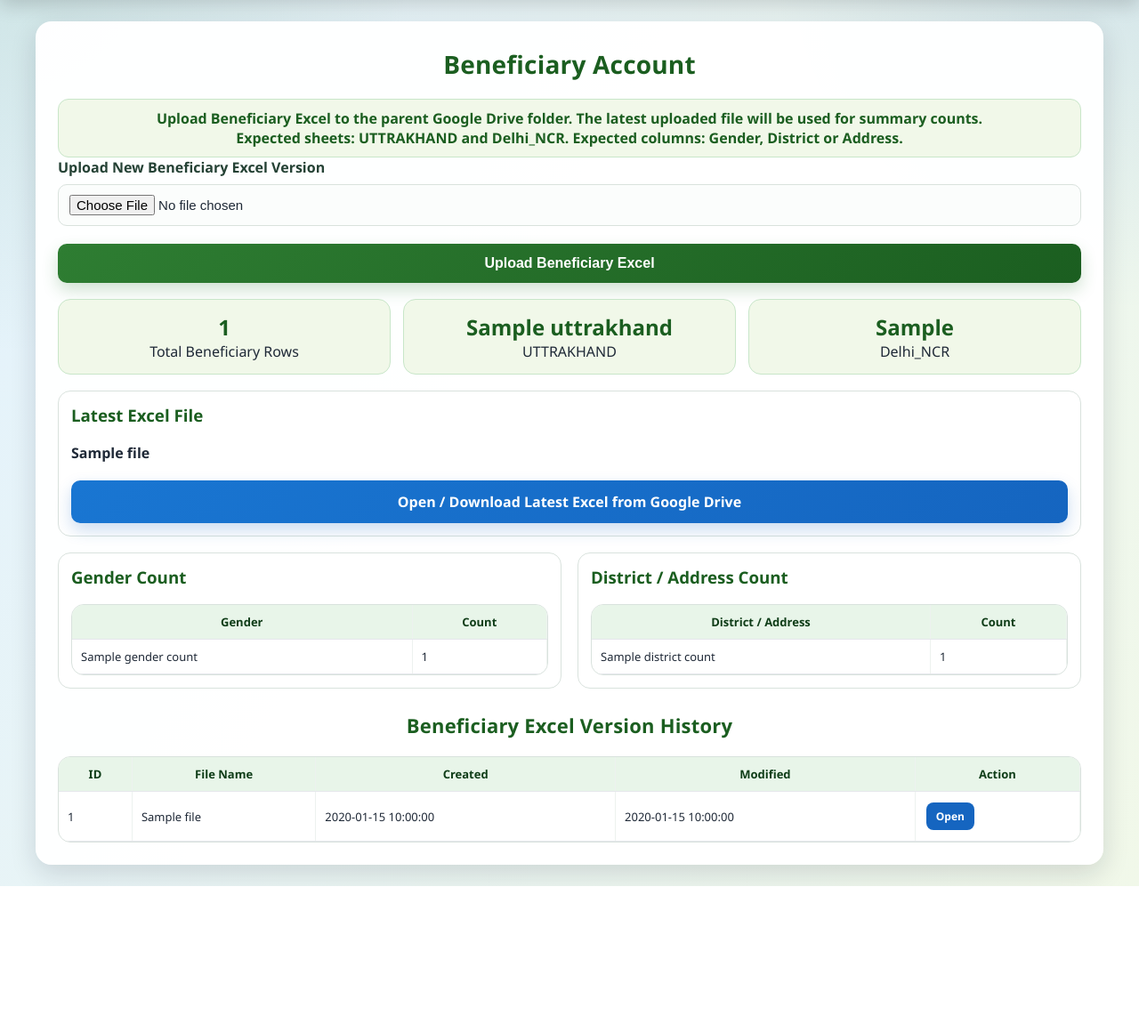
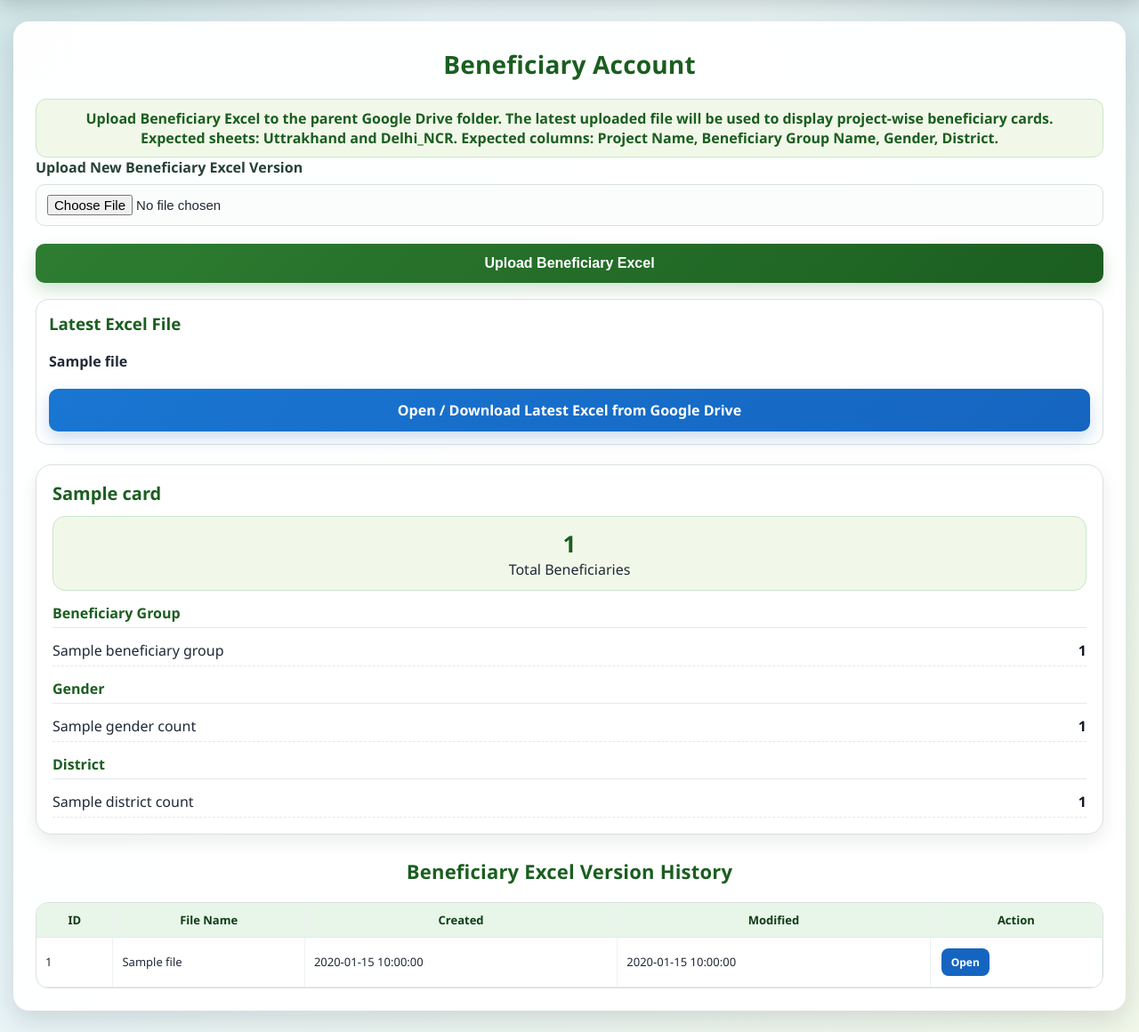
Before and after one commit to ouproject2021-arch/Ummid_Project, a Flask app: template templates/beneficiary_account.html in a window 1280 px wide. Shown: the part 66-1226 px from the top of the page at 89% size. Before the commit the page ends 1062 px from the top, so only its background shows below. Run offline with Flask 3, Linux system fonts and the light colour scheme; the template is opened without the code that fills it: most values are stand-ins (such as "Sample title", 1, 10 or a date in 2020); some libraries are stand-ins or nearby versions.

Commit message:
Add files via upload

```diff
--- a/templates/beneficiary_account.html
+++ b/templates/beneficiary_account.html
@@ -2,12 +2,17 @@
 <link rel="stylesheet" href="{{ url_for('static', filename='style.css') }}">
 <script src="{{ url_for('static', filename='app.js') }}"></script>
 <style>
-.summary-grid{display:grid;grid-template-columns:repeat(3,1fr);gap:14px;margin:18px 0;}
-.summary-card{background:#f1f8e9;border:1px solid #c8e6c9;border-radius:14px;padding:14px;text-align:center;}
-.summary-card strong{display:block;color:#1b5e20;font-size:24px;}
-.two-grid{display:grid;grid-template-columns:repeat(2,1fr);gap:18px;margin-top:18px;}
-.info-box{background:#fff;border:1px solid #d9e2dd;border-radius:14px;padding:14px;}
-@media(max-width:800px){.summary-grid,.two-grid{grid-template-columns:1fr;}}
+.beneficiary-card-grid{display:grid;grid-template-columns:repeat(auto-fit,minmax(320px,1fr));gap:18px;margin-top:22px;}
+.beneficiary-card{background:#ffffff;border:1px solid #d9e2dd;border-radius:18px;padding:18px;box-shadow:0 8px 20px rgba(15,23,42,0.08);}
+.beneficiary-card h3{margin:0 0 12px;color:#1b5e20;font-size:20px;}
+.beneficiary-total{background:#f1f8e9;border:1px solid #c8e6c9;border-radius:14px;padding:12px;text-align:center;margin-bottom:14px;}
+.beneficiary-total strong{display:block;color:#1b5e20;font-size:26px;}
+.card-section{margin-top:14px;}
+.card-section-title{font-weight:bold;color:#1b5e20;margin-bottom:8px;border-bottom:1px solid #e5e7eb;padding-bottom:5px;}
+.count-row{display:flex;justify-content:space-between;gap:10px;padding:6px 0;border-bottom:1px dashed #e5e7eb;}
+.count-row span:last-child{font-weight:bold;color:#111827;}
+.file-box{background:#fff;border:1px solid #d9e2dd;border-radius:14px;padding:14px;margin-top:18px;}
+@media(max-width:800px){.beneficiary-card-grid{grid-template-columns:1fr;}}
 </style>
 </head><body>
 
@@ -27,13 +32,13 @@
     </div>
 </div>
 
-<div class="container"><div class="form-card" style="max-width:1200px;">
+<div class="container"><div class="form-card" style="max-width:1300px;">
 <h2>Beneficiary Account</h2>
 
 <div class="page-note">
-Upload Beneficiary Excel to the parent Google Drive folder. The latest uploaded file will be used for summary counts.
+Upload Beneficiary Excel to the parent Google Drive folder. The latest uploaded file will be used to display project-wise beneficiary cards.
 <br>
-Expected sheets: <strong>UTTRAKHAND</strong> and <strong>Delhi_NCR</strong>. Expected columns: <strong>Gender</strong>, <strong>District</strong> or <strong>Address</strong>.
+Expected sheets: <strong>Uttrakhand</strong> and <strong>Delhi_NCR</strong>. Expected columns: <strong>Project Name</strong>, <strong>Beneficiary Group Name</strong>, <strong>Gender</strong>, <strong>District</strong>.
 </div>
 
 <form method="post" enctype="multipart/form-data">
@@ -55,13 +60,7 @@ Expected sheets: <strong>UTTRAKHAND</strong> and <strong>Delhi_NCR</strong>. Exp
 {% endif %}
 
 {% if latest_file %}
-<div class="summary-grid">
-    <div class="summary-card"><strong>{{ summary.total_count }}</strong><span>Total Beneficiary Rows</span></div>
-    <div class="summary-card"><strong>{{ summary.sheet_counts.get('UTTRAKHAND', 0) }}</strong><span>UTTRAKHAND</span></div>
-    <div class="summary-card"><strong>{{ summary.sheet_counts.get('Delhi_NCR', 0) }}</strong><span>Delhi_NCR</span></div>
-</div>
-
-<div class="info-box">
+<div class="file-box">
     <h3 style="color:#1b5e20;margin-top:0;">Latest Excel File</h3>
     <p><strong>{{ latest_file.name }}</strong></p>
     {% if latest_file.webViewLink %}
@@ -69,37 +68,50 @@ Expected sheets: <strong>UTTRAKHAND</strong> and <strong>Delhi_NCR</strong>. Exp
     {% endif %}
 </div>
 
-<div class="two-grid">
-    <div class="info-box">
-        <h3 style="color:#1b5e20;margin-top:0;">Gender Count</h3>
-        <div class="table-wrap"><table>
-            <thead><tr><th>Gender</th><th>Count</th></tr></thead>
-            <tbody>
-            {% for name, count in summary.gender_counts.items() %}
-            <tr><td>{{ name }}</td><td>{{ count }}</td></tr>
+{% if summary.project_cards %}
+<div class="beneficiary-card-grid">
+{% for card in summary.project_cards %}
+    <div class="beneficiary-card">
+        <h3>{{ card.project_name }}</h3>
+
+        <div class="beneficiary-total">
+            <strong>{{ card.total_beneficiaries }}</strong>
+            <span>Total Beneficiaries</span>
+        </div>
+
+        <div class="card-section">
+            <div class="card-section-title">Beneficiary Group</div>
+            {% for name, count in card.beneficiary_groups.items() %}
+            <div class="count-row"><span>{{ name }}</span><span>{{ count }}</span></div>
             {% endfor %}
-            </tbody>
-        </table></div>
+        </div>
+
+        <div class="card-section">
+            <div class="card-section-title">Gender</div>
+            {% for name, count in card.gender_counts.items() %}
+            <div class="count-row"><span>{{ name }}</span><span>{{ count }}</span></div>
+            {% endfor %}
+        </div>
+
+        <div class="card-section">
+            <div class="card-section-title">District</div>
+            {% for name, count in card.district_counts.items() %}
+            <div class="count-row"><span>{{ name }}</span><span>{{ count }}</span></div>
+            {% endfor %}
+        </div>
     </div>
+{% endfor %}
+</div>
+{% else %}
+<p class="error">No project-wise beneficiary data found in the latest Excel file.</p>
+{% endif %}
 
-    <div class="info-box">
-        <h3 style="color:#1b5e20;margin-top:0;">District / Address Count</h3>
-        <div class="table-wrap"><table>
-            <thead><tr><th>District / Address</th><th>Count</th></tr></thead>
-            <tbody>
-            {% for name, count in summary.district_counts.items() %}
-            <tr><td>{{ name }}</td><td>{{ count }}</td></tr>
-            {% endfor %}
-            </tbody>
-        </table></div>
-    </div>
-</div>
 {% else %}
 <p class="error">No Beneficiary Excel file found in parent Google Drive folder.</p>
 {% endif %}
 
 {% if summary.errors %}
-<div class="info-box" style="margin-top:18px;">
+<div class="file-box">
     <h3 style="color:#b71c1c;margin-top:0;">Notes / Warnings</h3>
     <ul>
     {% for msg in summary.errors %}
```
